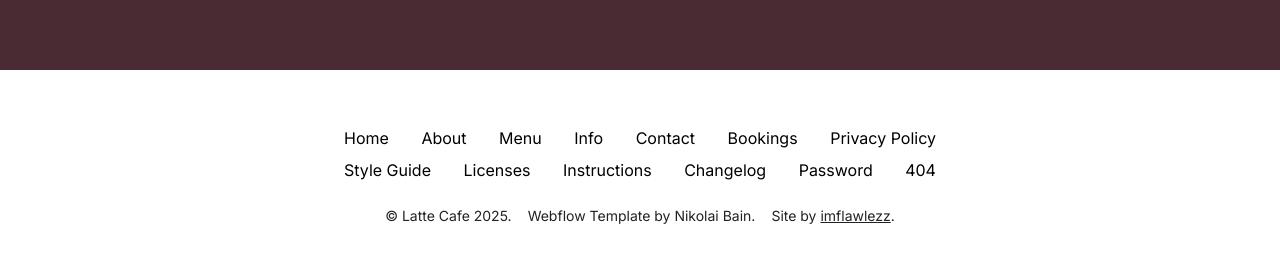
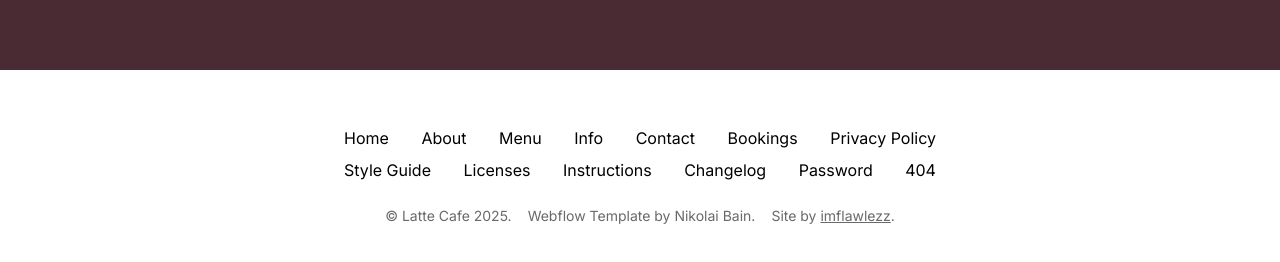
Before and after one commit to imflawlezz/latte-cafe-landing, a Next.js app: page / in a window 1280 px wide. Shown: the part 4569-4831 px from the top of the page. Built offline with nearby package versions, Linux system fonts and the light colour scheme; a web font is replaced by a local one.

Commit message:
style: add color variables for "Footer" section

```diff
--- a/src/app/globals.css
+++ b/src/app/globals.css
@@ -10,6 +10,8 @@
   --secondary: #AA9E54;
   --section-light: #E9E9E3;
   --button-primary: #6F6F64;
+  --footer-primary: #1F1F1F;
+  --footer-secondary: #696969;
 
 }
 
```
